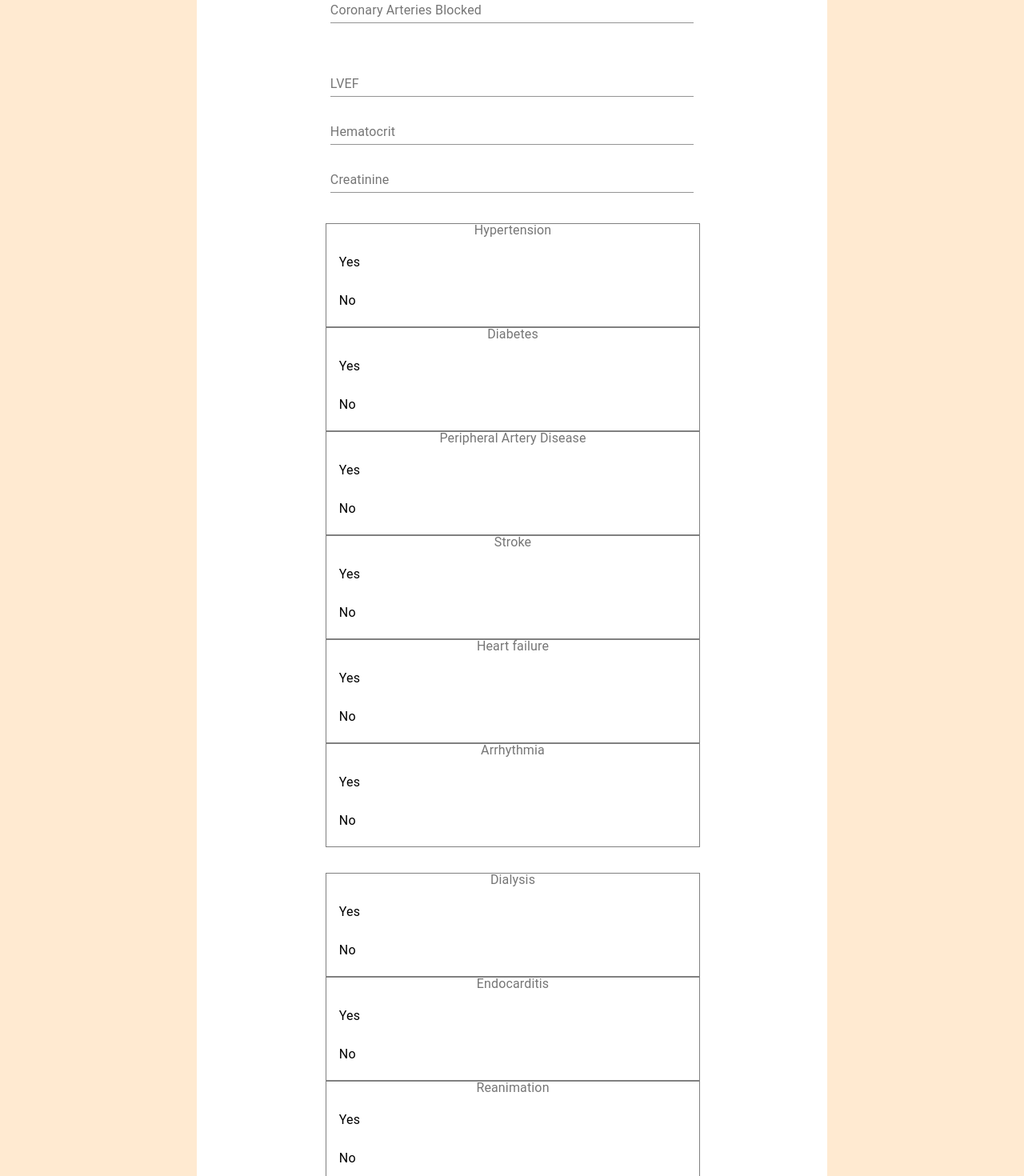
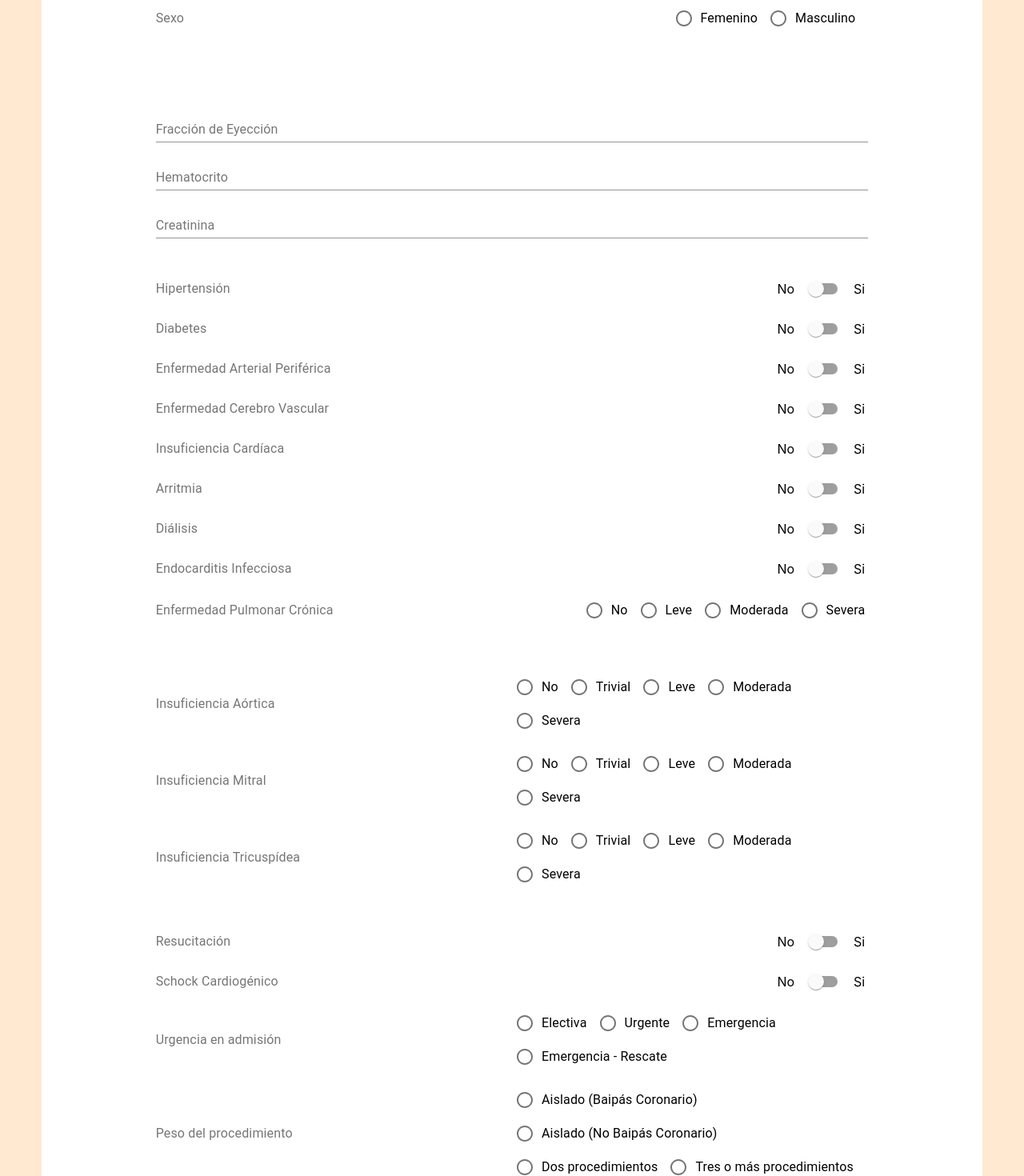
Before and after one commit to santiag0m/cardio-client, a React (Create React App) app: page / in a window 1280 px wide. Shown: the part 360-1830 px from the top of the page at 80% size. Built offline with nearby package versions, Linux system fonts and the light colour scheme.

Commit message:
Updated Layout

```diff
--- a/src/components/Field.js
+++ b/src/components/Field.js
@@ -6,19 +6,15 @@ import {
   Radio,
   TextField,
   FormLabel,
-  Checkbox,
+  Switch,
+  Grid,
 } from "@material-ui/core";
 
-import ListSelectionField from "./ListSelectionField.js";
+export default function Field({ field, formUpdate, className, useSpanish }) {
+  const [fieldValue, setFieldValue] = useState(field.default);
 
-export default function Field({
-  field_name,
-  type,
-  formUpdate,
-  options,
-  className,
-}) {
-  const [fieldValue, setFieldValue] = useState(null);
+  let legend = useSpanish ? field.spanish_name : field.field_name;
+
   let handleChange = (e) => {
     setFieldValue(e.target.value);
   };
@@ -28,37 +24,76 @@ export default function Field({
   };
 
   useEffect(() => {
-    formUpdate(field_name, fieldValue);
-  }, [field_name, fieldValue]);
+    formUpdate(field.field_name, fieldValue);
+  }, [field, fieldValue]);
+
   let input_field;
-  if (options === undefined) {
-    if (type !== "checkbox") {
+
+  if (field.options === undefined) {
+    if (field.type !== "checkbox") {
       input_field = (
-        <FormControl style={{width: "100%"}}>
-          <TextField type={type} label={field_name} onChange={handleChange} />
+        <FormControl style={{ width: "100%" }}>
+          <TextField type={field.type} label={legend} onChange={handleChange} />
         </FormControl>
       );
     } else {
       input_field = (
-        <ListSelectionField
-          field_name={field_name}
-          options={{ Yes: "true", No: "false" }}
-          formUpdate={formUpdate}
-        />
+        <FormControl
+          style={{
+            width: "100%",
+            display: "flex",
+            flexDirection: "row",
+            justifyContent: "space-between",
+            alignItems: "center",
+          }}
+        >
+          <FormLabel component="legend">{legend}</FormLabel>
+          <Grid
+            component="label"
+            container
+            alignItems="center"
+            justify="center"
+            spacing={1}
+            style={{ width: "150px" }}
+          >
+            <Grid item>No</Grid>
+            <Grid item>
+              <Switch
+                checked={fieldValue}
+                onChange={handleCheckboxChange}
+                name="checkedC"
+              />
+            </Grid>
+            <Grid item>{useSpanish ? "Si" : "Yes"}</Grid>
+          </Grid>
+        </FormControl>
       );
     }
   } else {
     input_field = (
-      <FormControl key={field_name}>
-        <FormLabel id="-label">{field_name}</FormLabel>
+      <FormControl
+        key={field.field_name}
+        style={{
+          display: "flex",
+          flexDirection: "row",
+          justifyContent: "space-between",
+          alignItems: "center",
+          width: "100%",
+        }}
+      >
+        <FormLabel id="-label">{legend}</FormLabel>
 
-        <RadioGroup onChange={handleChange} value={fieldValue}>
-          {options.map((option_value) => {
+        <RadioGroup
+          onChange={handleChange}
+          value={fieldValue}
+          style={{ display: "flex", flexDirection: "row", maxWidth: "50%" }}
+        >
+          {field.options.map((option_value, i) => {
             return (
               <FormControlLabel
                 value={option_value}
                 control={<Radio />}
-                label={option_value}
+                label={useSpanish ? field.spanish_options[i] : option_value}
                 key={option_value}
               />
             );
--- a/src/components/ListSelectionField.js
+++ /dev/null
@@ -1,42 +0,0 @@
-import React, { useState, useEffect } from "react";
-import {
-  FormControl,
-  FormLabel,
-  List,
-  ListItem,
-  ListItemText,
-} from "@material-ui/core";
-
-export default function ListSelectionField({
-  field_name,
-  options,
-  formUpdate,
-}) {
-  const [fieldValue, setFieldValue] = useState(null);
-
-  useEffect(() => {
-    console.log(field_name, fieldValue)
-    formUpdate(field_name, fieldValue);
-  }, [field_name, fieldValue]);
-
-  return (
-    <FormControl style={{width: '100%', border: '1px solid gray'}}>
-      <FormLabel component="legend">{field_name}</FormLabel>
-      <List style={{width: '100%'}}>
-        {Object.entries(options).map(entry => {
-          let [text, value] = entry
-          return (
-            <ListItem
-              button
-              selected={value === fieldValue}
-              onClick={() => setFieldValue(value)}
-              style={{width: '100%'}}
-            >
-              <ListItemText primary={text} />
-            </ListItem>
-          );
-        })}
-      </List>
-    </FormControl>
-  );
-}
--- a/src/views/Form.js
+++ b/src/views/Form.js
@@ -3,20 +3,11 @@ import React, { useState, useCallback } from "react";
 import Field from "../components/Field.js";
 import { Button, FormControl, FormGroup, makeStyles } from "@material-ui/core";
 
-function requestUpdate(field_name, value, formRequest, setRequest) {
-  if ((value !== undefined) & (value !== null) & (value !== "")) {
-    let newRequest = { ...formRequest };
-    newRequest[field_name] = value;
-    setRequest(newRequest);
-    console.log(newRequest);
-  }
-}
-
 const useStyles = makeStyles((theme) => ({
   root: {
     display: "flex",
     flexDirection: "column",
-    width: "80%",
+    // width: "80%",
     alignItems: "center",
     margin: "0 0 128px 0",
   },
@@ -26,7 +17,16 @@ const useStyles = makeStyles((theme) => ({
     flexDirection: "column",
     alignItems: "center",
     // justifyContent: "center",
-
+  },
+  formGroup: {
+    display: "flex",
+    flexDirection: "column",
+    // flexWrap: "wrap",
+    justifyContent: "space-evenly",
+    alignSelf: "center",
+    margin: "32px 0 0 0",
+    // border: "1px solid red",
+    width: "80%",
   },
   checkboxGroup: {
     display: "flex",
@@ -37,32 +37,16 @@ const useStyles = makeStyles((theme) => ({
     // border: "1px solid red",
   },
   checkbox: {
+    display: "flex",
+    flexDirection: "row",
     width: "100%",
-    // border: "1px solid red",
-  },
-  numbersGroup: {
-    display: "flex",
-    flexDirection: "column",
-    // flexWrap: "wrap",
-    justifyContent: "space-evenly",
-    alignSelf: "center",
-    margin: "32px 0 0 0",
-    // border: "1px solid red",
-    width: "80%",
+    margin: "6px",
   },
   number: {
     margin: "6px",
   },
-  categoryGroup: {
-    display: "flex",
-    flexDirection: "row",
-    flexWrap: "wrap",
-    justifyContent: "flex-start",
-    alignSelf: "center",
-    margin: "32px 0 0 0",
-  },
   category: {
-    margin: "12px",
+    margin: "6px",
   },
   submitButton: {
     alignSelf: "center",
@@ -70,229 +54,310 @@ const useStyles = makeStyles((theme) => ({
   },
 }));
 
+function updateRequest(field_name, value, formRequest, setFormRequest) {
+  let newRequest = { ...formRequest };
+  newRequest[field_name] = value;
+  setFormRequest(newRequest);
+  console.log(newRequest);
+}
+
+const calculatorFields = [
+  {
+    field_name: "Age",
+    spanish_name: "Edad",
+    type: "number",
+    default: null,
+    group: "demographics",
+  },
+  {
+    field_name: "BMI",
+    spanish_name: "IMC",
+    type: "number",
+    default: null,
+    group: "demographics",
+  },
+  {
+    field_name: "Coronary Arteries Blocked",
+    spanish_name: "Vasos Coronarios Enfermos",
+    type: "number",
+    default: null,
+    group: "demographics",
+  },
+  {
+    field_name: "LVEF",
+    spanish_name: "Fracción de Eyección",
+    type: "number",
+    default: null,
+    group: "laboratory",
+  },
+  {
+    field_name: "Hematocrit",
+    spanish_name: "Hematocrito",
+    type: "number",
+    default: null,
+    group: "laboratory",
+  },
+  {
+    field_name: "Creatinine",
+    spanish_name: "Creatinina",
+    type: "number",
+    default: null,
+    group: "laboratory",
+  },
+  {
+    field_name: "Hypertension",
+    spanish_name: "Hipertensión",
+    type: "checkbox",
+    default: false,
+    group: "comorbidities",
+  },
+  {
+    field_name: "Diabetes",
+    spanish_name: "Diabetes",
+    type: "checkbox",
+    default: false,
+    group: "comorbidities",
+  },
+  {
+    field_name: "Peripheral Artery Disease",
+    spanish_name: "Enfermedad Arterial Periférica",
+    type: "checkbox",
+    default: false,
+    group: "comorbidities",
+  },
+  {
+    field_name: "Stroke",
+    spanish_name: "Enfermedad Cerebro Vascular",
+    type: "checkbox",
+    default: false,
+    group: "comorbidities",
+  },
+  {
+    field_name: "Heart failure",
+    spanish_name: "Insuficiencia Cardíaca",
+    type: "checkbox",
+    default: false,
+    group: "comorbidities",
+  },
+  {
+    field_name: "Arrhythmia",
+    spanish_name: "Arritmia",
+    type: "checkbox",
+    default: false,
+    group: "comorbidities",
+  },
+  {
+    field_name: "Dialysis",
+    spanish_name: "Diálisis",
+    type: "checkbox",
+    default: false,
+    group: "comorbidities",
+  },
+  {
+    field_name: "Endocarditis",
+    spanish_name: "Endocarditis Infecciosa",
+    type: "checkbox",
+    default: false,
+    group: "comorbidities",
+  },
+  {
+    field_name: "Reanimation",
+    spanish_name: "Resucitación",
+    type: "checkbox",
+    default: false,
+    group: "procedure",
+  },
+  {
+    field_name: "Cardiogenic Shock",
+    spanish_name: "Schock Cardiogénico",
+    type: "checkbox",
+    default: false,
+    group: "procedure",
+  },
+  {
+    field_name: "Sex",
+    spanish_name: "Sexo",
+    type: "category",
+    options: ["Female", "Male"],
+    spanish_options: ["Femenino", "Masculino"],
+    default: "",
+    group: "demographics",
+  },
+  {
+    field_name: "COPD",
+    spanish_name: "Enfermedad Pulmonar Crónica",
+    type: "category",
+    options: ["No", "Mild", "Moderate", "Severe"],
+    spanish_options: ["No", "Leve", "Moderada", "Severa"],
+    default: "",
+    group: "comorbidities",
+  },
+  {
+    field_name: "Urgency upon admission",
+    spanish_name: "Urgencia en admisión",
+    type: "category",
+    options: ["Elective", "Urgent", "Emergency", "Emergency - Rescue"],
+    spanish_options: [
+      "Electiva",
+      "Urgente",
+      "Emergencia",
+      "Emergencia - Rescate",
+    ],
+    default: "",
+    group: "procedure",
+  },
+  {
+    field_name: "Weight of procedure",
+    spanish_name: "Peso del procedimiento",
+    type: "category",
+    options: [
+      "Isolated CABG",
+      "Isolated non-CABG",
+      "Two procedures",
+      "Three or more procedures",
+    ],
+    spanish_options: [
+      "Aislado (Baipás Coronario)",
+      "Aislado (No Baipás Coronario)",
+      "Dos procedimientos",
+      "Tres o más procedimientos",
+    ],
+    default: "",
+    group: "procedure",
+  },
+  {
+    field_name: "Aortic valve insufficiency",
+    spanish_name: "Insuficiencia Aórtica",
+    type: "category",
+    options: ["No", "Trivial", "Mild", "Moderate", "Severe"],
+    spanish_options: ["No", "Trivial", "Leve", "Moderada", "Severa"],
+    default: "",
+    group: "comorbidities",
+  },
+  {
+    field_name: "Mitral valve regurgitation",
+    spanish_name: "Insuficiencia Mitral",
+    type: "category",
+    options: ["No", "Trivial", "Mild", "Moderate", "Severe"],
+    spanish_options: ["No", "Trivial", "Leve", "Moderada", "Severa"],
+    default: "",
+    group: "comorbidities",
+  },
+  {
+    field_name: "Tricuspid valve regurgitation",
+    spanish_name: "Insuficiencia Tricuspídea",
+    type: "category",
+    options: ["No", "Trivial", "Mild", "Moderate", "Severe"],
+    spanish_options: ["No", "Trivial", "Leve", "Moderada", "Severa"],
+    default: "",
+    group: "comorbidities",
+  },
+];
+
+function clean(obj) {
+  // Modified from: https://stackoverflow.com/a/286162/8157508
+  let cleanObj = { ...obj };
+  for (var propName in cleanObj) {
+    if (
+      cleanObj[propName] === null ||
+      cleanObj[propName] === undefined ||
+      cleanObj[propName] === ""
+    ) {
+      delete cleanObj[propName];
+    }
+  }
+  return cleanObj;
+}
+
 export default function Form() {
+  // Initialize all fields with defaults
+  const initState = {};
+  for (const field of calculatorFields) {
+    initState[field.field_name] = field.default;
+  }
+
   const classes = useStyles();
-  const [formRequest, setFormRequest] = useState({});
+  const [formRequest, setFormRequest] = useState(initState);
+  const [useSpanish, setUseSpanish] = useState(true);
 
   let handleSubmit = () => {
-    fetch(
-      "https://ayef8zx40j.execute-api.us-east-1.amazonaws.com/dev/",
-      {
-        method:"POST",
-        mode: "cors",
-        headers: {
-          'Content-Type': 'application/json'
-        },
-        body: JSON.stringify(formRequest)
-      }
-    ).then(response => response.json())
-    .then(data => {
-      console.log(data)
-      if (data.risk_score !== undefined){
-        const risk = (parseFloat(data.risk_score) * 100).toFixed(2)
-        alert("The risk score is: " + risk + "%")
-    } else{
-      alert(data.message)}
-    }
-    );
+    fetch("https://ayef8zx40j.execute-api.us-east-1.amazonaws.com/dev/", {
+      method: "POST",
+      mode: "cors",
+      headers: {
+        "Content-Type": "application/json",
+      },
+      body: JSON.stringify(clean(formRequest)),
+    })
+      .then((response) => response.json())
+      .then((data) => {
+        console.log(data);
+        if (data.risk_score !== undefined) {
+          const risk = (parseFloat(data.risk_score) * 100).toFixed(2);
+          alert("The risk score is: " + risk + "%");
+        } else {
+          alert(data.message);
+        }
+      });
 
     console.log(JSON.stringify(formRequest));
   };
 
   const formUpdate = useCallback(
     (field_name, value) => {
-      requestUpdate(field_name, value, formRequest, setFormRequest);
+      updateRequest(field_name, value, formRequest, setFormRequest);
     },
     [formRequest, setFormRequest]
   );
 
-  let fields = [
-    <FormGroup key="demo-numbers" className={classes.numbersGroup}>
+  function buildField(field) {
+    let className;
+
+    switch (field.type) {
+      case "number":
+        className = classes.number;
+        break;
+      case "checkbox":
+        className = classes.checkbox;
+        break;
+      case "category":
+        className = classes.category;
+        break;
+    }
+
+    return (
       <Field
-        key="Age"
-        field_name="Age"
-        type="number"
+        key={field.field_name}
+        field={field}
         formUpdate={formUpdate}
-        className={classes.number}
+        className={className}
+        useSpanish={useSpanish}
       />
-      <Field
-        key="BMI"
-        field_name="BMI"
-        type="number"
-        formUpdate={formUpdate}
-        className={classes.number}
-      />
-      <Field
-        key="Coronary Arteries Blocked"
-        field_name="Coronary Arteries Blocked"
-        type="number"
-        formUpdate={formUpdate}
-        className={classes.number}
-      />
-    </FormGroup>,
-    <FormGroup key="numbers" className={classes.numbersGroup}>
-      <Field
-        key="LVEF"
-        field_name="LVEF"
-        type="number"
-        formUpdate={formUpdate}
-        className={classes.number}
-      />
-      <Field
-        key="Hematocrit"
-        field_name="Hematocrit"
-        type="number"
-        formUpdate={formUpdate}
-        className={classes.number}
-      />
-      <Field
-        key="Creatinine"
-        field_name="Creatinine"
-        type="number"
-        formUpdate={formUpdate}
-        className={classes.number}
-      />
-    </FormGroup>,
-    <FormGroup key="checkboxes" className={classes.checkboxGroup}>
-      <Field
-        key="Hypertension"
-        field_name="Hypertension"
-        type="checkbox"
-        formUpdate={formUpdate}
-        className={classes.checkbox}
-      />
-      <Field
-        key="Diabetes"
-        field_name="Diabetes"
-        type="checkbox"
-        formUpdate={formUpdate}
-        className={classes.checkbox}
-      />
-      <Field
-        key="Peripheral Artery Disease"
-        field_name="Peripheral Artery Disease"
-        type="checkbox"
-        formUpdate={formUpdate}
-        className={classes.checkbox}
-      />
-      <Field
-        key="Stroke"
-        field_name="Stroke"
-        type="checkbox"
-        formUpdate={formUpdate}
-        className={classes.checkbox}
-      />
-      <Field
-        key="Heart failure"
-        field_name="Heart failure"
-        type="checkbox"
-        formUpdate={formUpdate}
-        className={classes.checkbox}
-      />
-      <Field
-        key="Arrhythmia"
-        field_name="Arrhythmia"
-        type="checkbox"
-        formUpdate={formUpdate}
-        className={classes.checkbox}
-      />
-    </FormGroup>,
-    <FormGroup key="urgent-checkboxes" className={classes.checkboxGroup}>
-      <Field
-        key="Dialysis"
-        field_name="Dialysis"
-        type="checkbox"
-        formUpdate={formUpdate}
-        className={classes.checkbox}
-      />
-      <Field
-        key="Endocarditis"
-        field_name="Endocarditis"
-        type="checkbox"
-        formUpdate={formUpdate}
-        className={classes.checkbox}
-      />
-      <Field
-        key="Reanimation"
-        field_name="Reanimation"
-        type="checkbox"
-        formUpdate={formUpdate}
-        className={classes.checkbox}
-      />
-      <Field
-        key="Cardiogenic Shock"
-        field_name="Cardiogenic Shock"
-        type="checkbox"
-        formUpdate={formUpdate}
-        className={classes.checkbox}
-      />
-    </FormGroup>,
-    <FormGroup key="categories" className={classes.categoryGroup}>
-      <Field
-        key="Sex"
-        field_name="Sex"
-        type="category"
-        options={["Female", "Male"]}
-        formUpdate={formUpdate}
-        className={classes.category}
-      />
-      <Field
-        key="COPD"
-        field_name="COPD"
-        type="category"
-        options={["No", "Mild", "Moderate", "Severe"]}
-        formUpdate={formUpdate}
-        className={classes.category}
-      />
-      <Field
-        key="Urgency upon admission"
-        field_name="Urgency upon admission"
-        type="category"
-        options={["Elective", "Urgent", "Emergency", "Emergency - Rescue"]}
-        formUpdate={formUpdate}
-        className={classes.category}
-      />
-      <Field
-        key="Weight of procedure"
-        field_name="Weight of procedure"
-        type="category"
-        options={[
-          "Isolated CABG",
-          "Isolated non-CABG",
-          "Two procedures",
-          "Three or more procedures",
-        ]}
-        formUpdate={formUpdate}
-        className={classes.category}
-      />
-    </FormGroup>,
-    <FormGroup key="insufficiency-categories" className={classes.categoryGroup}>
-      <Field
-        key="Aortic valve insufficiency"
-        field_name="Aortic valve insufficiency"
-        type="category"
-        options={["No", "Trivial", "Mild", "Moderate", "Severe"]}
-        formUpdate={formUpdate}
-        className={classes.category}
-      />
-      <Field
-        key="Mitral valve regurgitation"
-        field_name="Mitral valve regurgitation"
-        type="category"
-        options={["No", "Trivial", "Mild", "Moderate", "Severe"]}
-        formUpdate={formUpdate}
-        className={classes.category}
-      />
-      <Field
-        key="Tricuspid valve regurgitation"
-        field_name="Tricuspid valve regurgitation"
-        type="category"
-        options={["No", "Trivial", "Mild", "Moderate", "Severe"]}
-        formUpdate={formUpdate}
-        className={classes.category}
-      />
-    </FormGroup>,
-  ];
+    );
+  }
+
+  function buildFormGroup(group) {
+    let groupFields = calculatorFields.filter((field) => field.group === group);
+    return (
+      <FormGroup key={group} className={classes.formGroup}>
+        {groupFields.map((field) => buildField(field))}
+      </FormGroup>
+    );
+  }
+
+  // Separate fields into groups
+  let groups = new Set(calculatorFields.map((field) => field.group));
+  groups = [...groups];
+
+  let fields = groups.map((group) => buildFormGroup(group));
+
+  const checkCleanRequest = () => {
+    let currentRequest = JSON.stringify(formRequest);
+    let cleanRequest = JSON.stringify(clean(formRequest));
+    console.log(currentRequest, cleanRequest);
+    console.log(currentRequest === cleanRequest);
+    return currentRequest === cleanRequest;
+  };
   return (
     <div className={classes.root}>
       <h1>Cardiac Surgery Mortality Risk Calculator</h1>
@@ -302,6 +367,7 @@ export default function Form() {
         color="primary"
         onClick={handleSubmit}
         className={classes.submitButton}
+        disabled={!checkCleanRequest()}
       >
         submit
       </Button>
```
